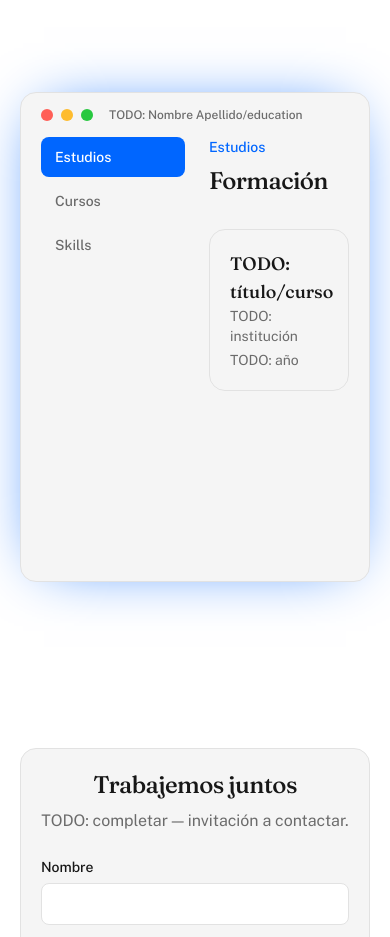
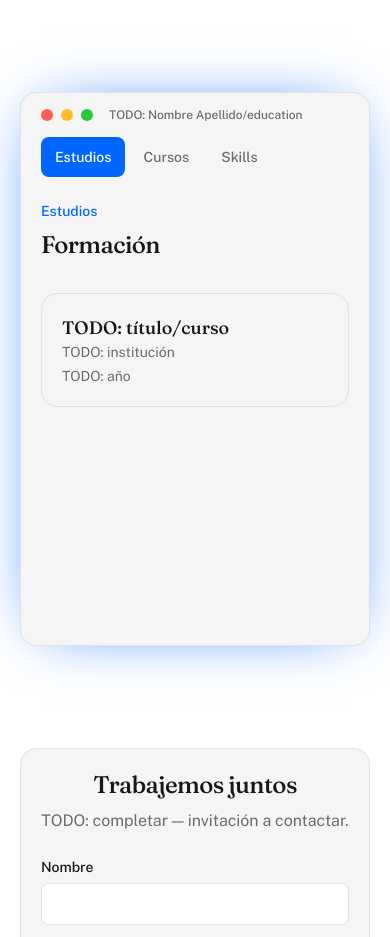
Before and after one commit to agusmenchon/portfolio, a Next.js app: page / in a window 390 px wide. Shown: the part 900-1837 px from the top of the page. Built offline with nearby package versions, Linux system fonts and the light colour scheme.

Commit message:
fix: stack Career window tabs above content on narrow viewports
Co-Authored-By: Claude Sonnet 5 <noreply@anthropic.com>
Claude-Session: https://claude.ai/code/session_01NH5sHSHHxpAk4XefpV3pwv

```diff
--- a/components/site.tsx
+++ b/components/site.tsx
@@ -74,8 +74,8 @@ export function Site() {
               interactive
               dragConstraintsRef={careerStageRef}
             >
-              <div className="flex gap-6">
-                <nav className="flex w-36 shrink-0 flex-col gap-1">
+              <div className="flex flex-col gap-6 sm:flex-row">
+                <nav className="flex w-full shrink-0 flex-row gap-1 sm:w-36 sm:flex-col">
                   {CAREER_TABS.map((tab) => (
                     <button
                       key={tab.id}
```
